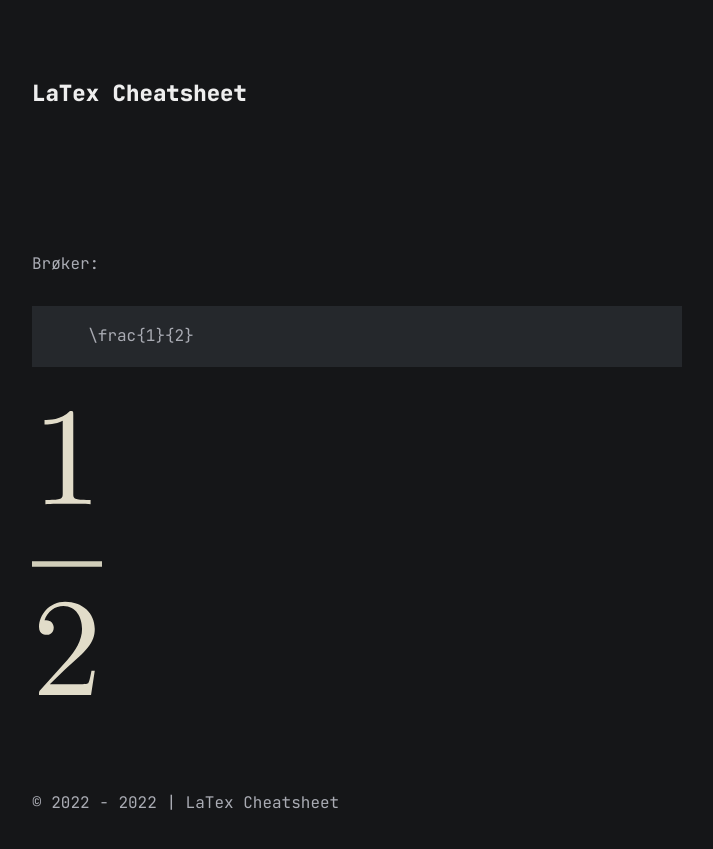
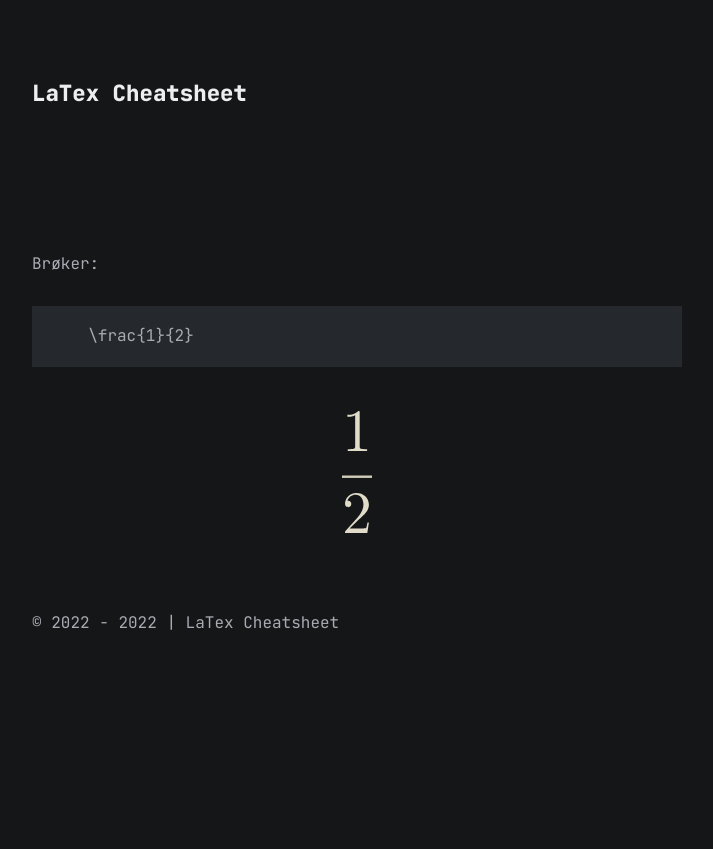
Before and after one commit to bragewiseth/LaTexCheatsheet, a Jekyll site: the page built from index.md, in a window 1280 px wide. Shown: the top 849 px of the page, without its empty margins (283-996 px from the left). Built offline with Jekyll 4.4.1, drawn with Linux system fonts in a browser that asks for light colours.

Commit message:
ny index

```diff
--- a/index.md
+++ b/index.md
@@ -7,5 +7,6 @@ Brøker:
 ~~~ LaTex
   \frac{1}{2}
 ~~~
-
-<img align="center" src="g19.svg" width="70"/>
+<div align="center">
+  <img src="g19.svg" width="30"/>
+</div>
```
